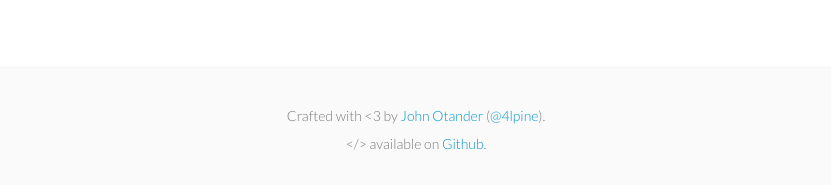
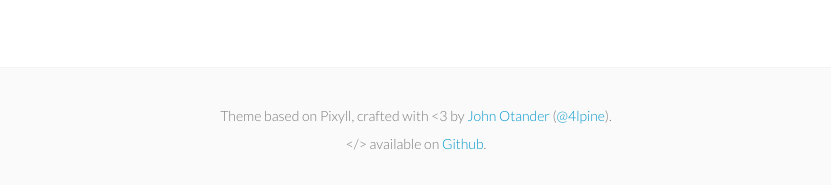
Before and after one commit to emomug/emomug.github.io, a Jekyll site: the page built from index.html, in a window 1280 px wide. Shown: the part 745-930 px from the top of the page, without its empty margins (224-1055 px from the left). Built offline with Jekyll 4.4.1, drawn with Linux system fonts in a browser that asks for light colours; the list of posts is cut into pages by our own code.

Commit message:
changed the footer

```diff
--- a/_includes/footer.html
+++ b/_includes/footer.html
@@ -2,7 +2,7 @@
   <div class="p2 wrap">
     <div class="measure mt1 center">
       <small>
-        Crafted with &lt;3 by <a href="http://johnotander.com">John Otander</a> (<a href="https://twitter.com/4lpine">@4lpine</a>).<br>
+        Theme based on Pixyll, crafted with &lt;3 by <a href="http://johnotander.com">John Otander</a> (<a href="https://twitter.com/4lpine">@4lpine</a>).<br>
         &lt;/&gt; available on <a href="https://github.com/johnotander/pixyll">Github</a>.
       </small>
     </div>
```
